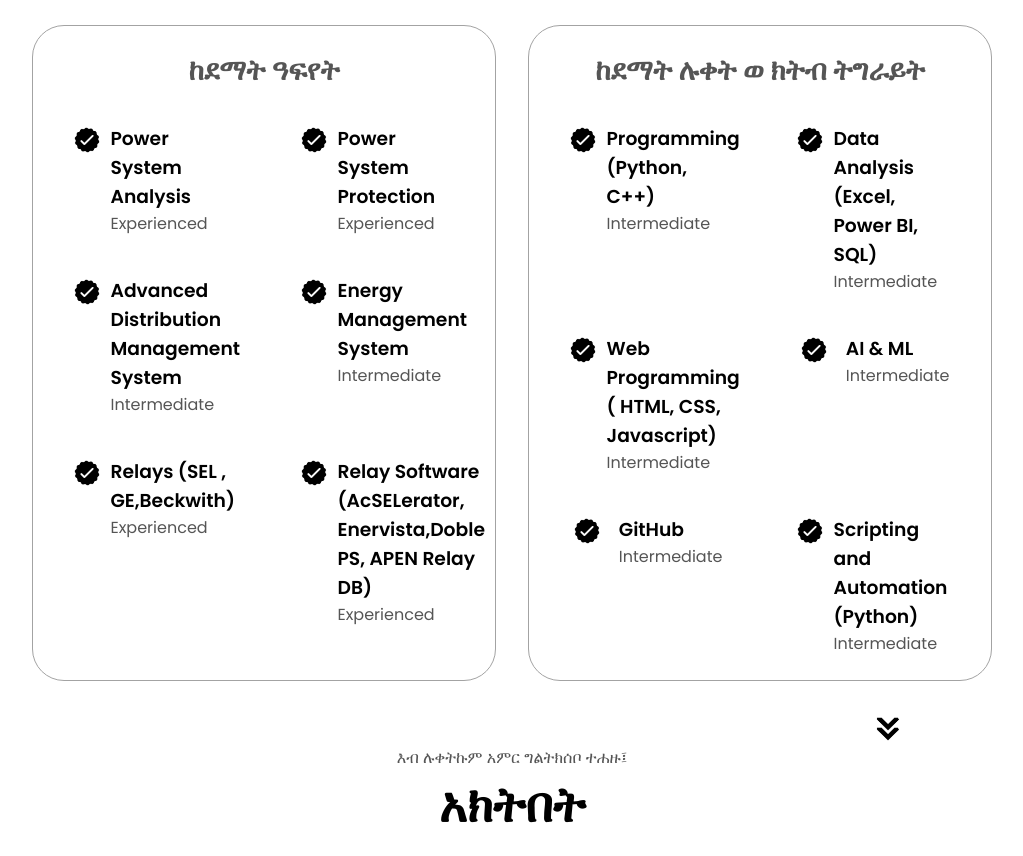
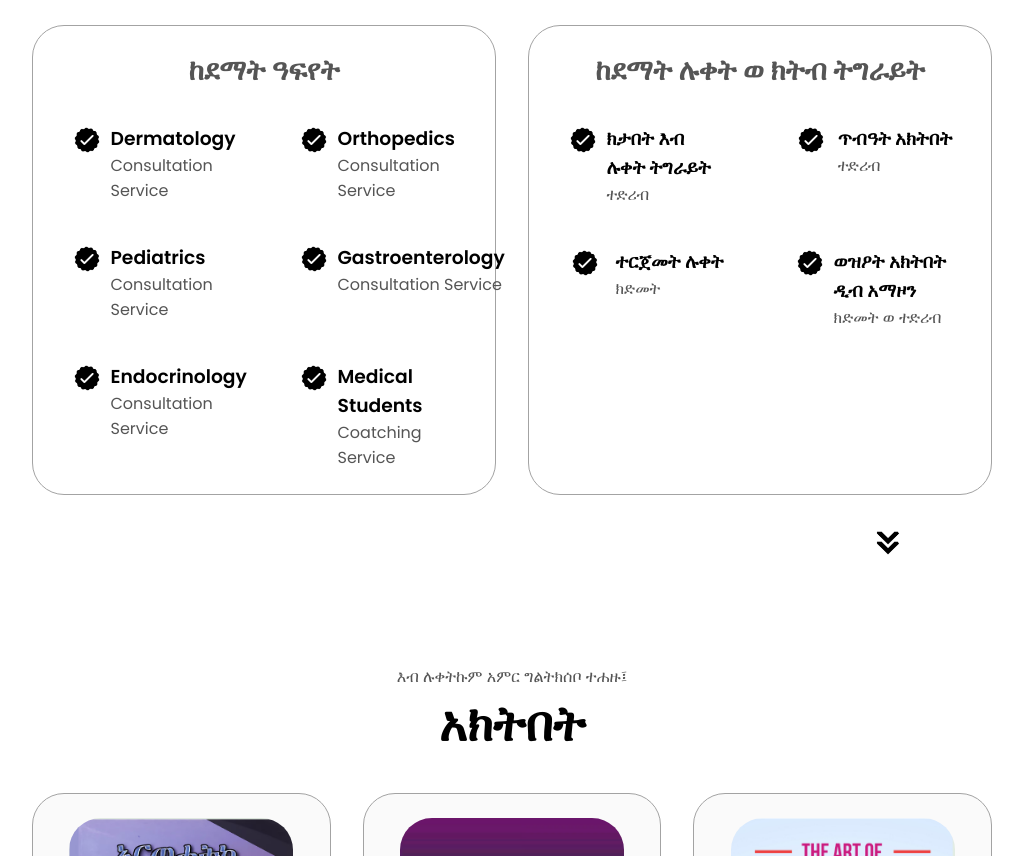
Before and after one commit to momer25/Personal_Portfolio_Idris, a plain HTML site: page index.html in a window 1280 px wide. Shown: the part 1800-2656 px from the top of the page, without its empty margins (128-1151 px from the left). Drawn offline with Linux system fonts and the light colour scheme.

Commit message:
UPDATED services

```diff
--- a/index.html
+++ b/index.html
@@ -93,7 +93,7 @@
           </div>
           <div class="text-container">
             <p>
-              አና ስምዬ መ/ድ እድሪስ እትበሀል። ተክሲስዬ እት ዓፍየት ዓም እት ገቢእ ..........
+              አና ስምዬ መ/ድ እድሪስ እትበሀል። ተክሲስዬ እት ዓፍየት ዓም እት ገቢእ .................
               My name is Mohamedidris, and I am an author passionate about sharing knowledge,
               stories, and insights that inspire and inform readers in healthcare and wellbeing.
               Here, you’ll find carefully crafted works designed to engage your mind and enrich
@@ -124,8 +124,8 @@
                   class="icon"
                 />
                 <div>
-                  <h3>Power System Analysis</h3>
-                  <p>Experienced</p>
+                  <h3>Dermatology</h3>
+                  <p>Consultation Service</p>
                 </div>
               </article>
               <article>
@@ -135,8 +135,8 @@
                   class="icon"
                 />
                 <div>
-                  <h3>Power System Protection</h3>
-                  <p>Experienced</p>
+                  <h3>Orthopedics</h3>
+                  <p>Consultation Service</p>
                 </div>
               </article>
               <article>
@@ -146,8 +146,8 @@
                   class="icon"
                 />
                 <div>
-                  <h3>Advanced Distribution Management System</h3>
-                  <p>Intermediate</p>
+                  <h3>Pediatrics</h3>
+                  <p>Consultation Service</p>
                 </div>
               </article>
               <article>
@@ -157,8 +157,8 @@
                   class="icon"
                 />
                 <div>
-                  <h3>Energy Management System</h3>
-                  <p>Intermediate</p>
+                  <h3>Gastroenterology</h3>
+                  <p>Consultation Service</p>
                 </div>
               </article>
               <article>
@@ -168,8 +168,8 @@
                   class="icon"
                 />
                 <div>
-                  <h3> Relays (SEL , GE,Beckwith) </h3>
-                  <p>Experienced</p>
+                  <h3> Endocrinology </h3>
+                  <p>Consultation Service</p>
                 </div>
               </article>
               <article>
@@ -179,8 +179,8 @@
                   class="icon"
                 />
                 <div>
-                  <h3>Relay Software (AcSELerator, Enervista,Doble PS, APEN Relay DB) </h3>
-                  <p>Experienced</p>
+                  <h3>Medical Students </h3>
+                  <p>Coatching Service</p>
                 </div>
               </article>
             </div>
@@ -195,8 +195,8 @@
                   class="icon"
                 />
                 <div>
-                  <h3>Programming (Python, C++)</h3>
-                  <p>Intermediate</p>
+                  <h3>ክታበት እብ ሉቀት ትግራይት</h3>
+                  <p>ተድሪብ</p>
                 </div>
               </article>
               <article>
@@ -206,8 +206,8 @@
                   class="icon"
                 />
                 <div>
-                  <h3>Data Analysis (Excel, Power BI, SQL)</h3>
-                  <p>Intermediate</p>
+                  <h3>ጥብዓት አክትበት</h3>
+                  <p>ተድሪብ</p>
                 </div>
               </article>
               <article>
@@ -217,8 +217,8 @@
                   class="icon"
                 />
                 <div>
-                  <h3>Web Programming ( HTML, CSS, Javascript)</h3>
-                  <p>Intermediate</p>
+                  <h3>ተርጀመት ሉቀት</h3>
+                  <p>ክድመት</p>
                 </div>
               </article>
               <article>
@@ -228,30 +228,8 @@
                   class="icon"
                 />
                 <div>
-                  <h3>AI & ML</h3>
-                  <p>Intermediate</p>
-                </div>
-              </article>
-              <article>
-                <img
-                  src="./assets/checkmark.png"
-                  alt="Experience icon"
-                  class="icon"
-                />
-                <div>
-                  <h3>GitHub</h3>
-                  <p>Intermediate</p>
-                </div>
-              </article>
-              <article>
-                <img
-                  src="./assets/checkmark.png"
-                  alt="Experience icon"
-                  class="icon"
-                />
-                <div>
-                  <h3>Scripting and Automation (Python)</h3>
-                  <p>Intermediate</p>
+                  <h3>ወዝዖት አክትበት ዲብ አማዞን</h3>
+                  <p>ክድመት ወ ተድሪብ</p>
                 </div>
               </article>
             </div>
```
